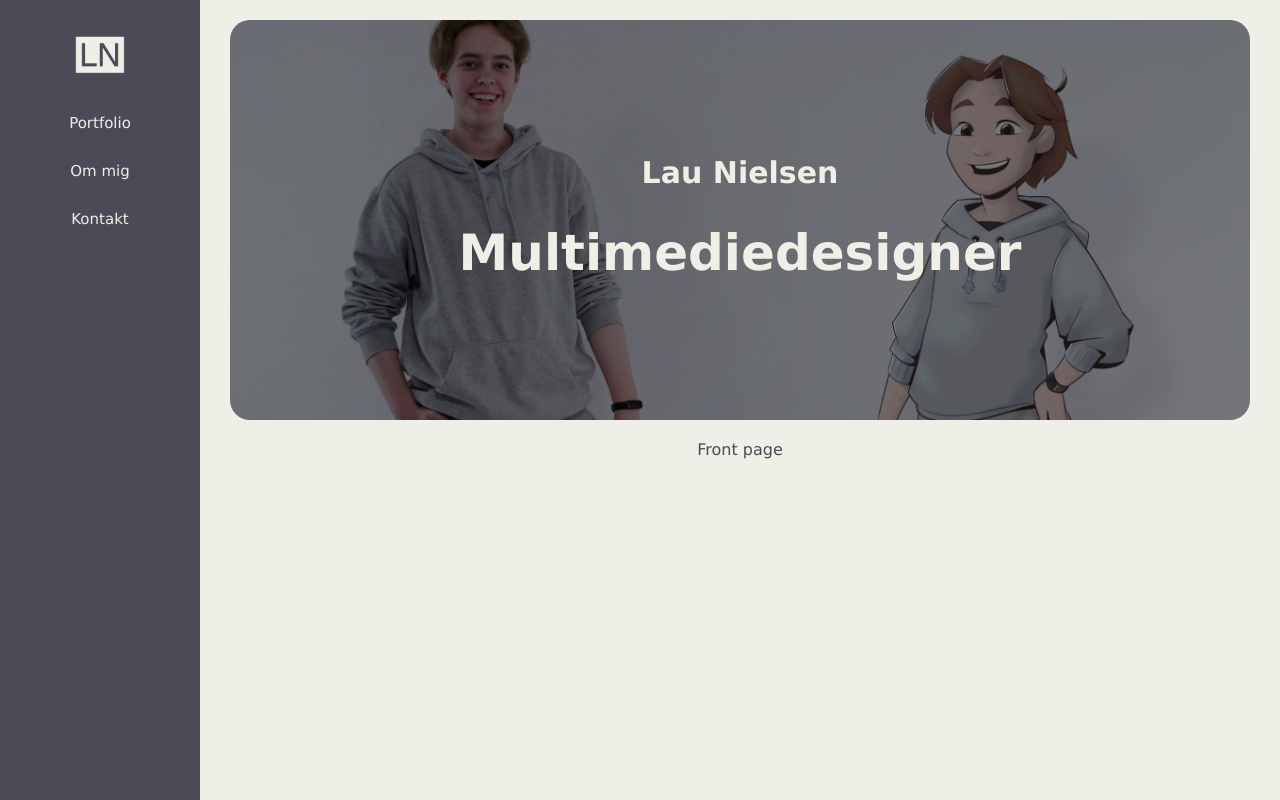
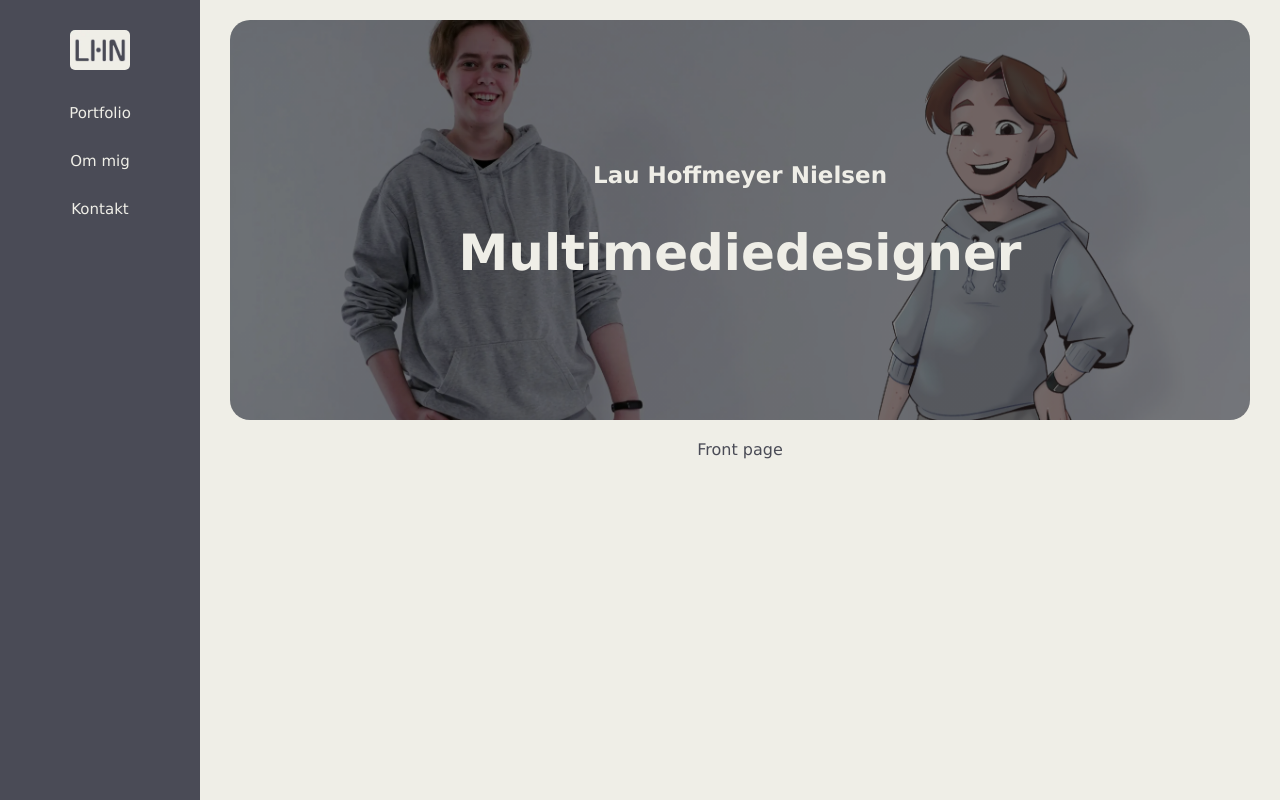
Before and after one commit to lauhofn-mmd/p3-praesentaionsportfolio, a plain HTML site: page index.html in a window 1280 px wide. Shown: the top 800 px of the page. Drawn offline with Linux system fonts and the light colour scheme.

Commit message:
nyt logo og opdaterede undersider
nyt logo og opdaterede undersider

```diff
--- a/index.html
+++ b/index.html
@@ -5,7 +5,7 @@
     <title>Laus Præsentationsportfolio</title>
     <link rel="stylesheet" href="stylesheet.css">
     <meta charset="utf-8">
-    <link rel="icon" type="image/x-icon" href="img/lau-webp/logo-light.webp"> <!-- Favicon Ikon -->
+    <link rel="icon" type="image/x-icon" href="img/lau-webp/lhn-logo-light.webp"> <!-- Favicon Ikon -->
     <meta name="viewport" content="width=device-width, initial-scale=1"> <!-- Vigtig at have med til Media Responsive design -->
   </head>
 
@@ -15,7 +15,7 @@
       <!-- Start på Navigationslinje -->
         <nav class="menu">
           <div>
-            <a id="CTA-knap" href="index.html" target="_self"><img src="img/lau-webp/logo-light.webp"></a>
+            <a href="index.html" target="_self"><img src="img/lau-webp/lhn-logo-light.webp"></a>
           </div>
 
           <div>
@@ -40,7 +40,7 @@
 
             <div class="main-title-pic">
               <div class="title-text">
-                <h3>Lau Nielsen</h3>
+                <h3><a href="om-mig.html" target="_self">Lau Hoffmeyer Nielsen</a></h3>
                 <h1>Multimediedesigner</h1>
               </div>
             </div>
--- a/stylesheet.css
+++ b/stylesheet.css
@@ -1,4 +1,4 @@
-
+@charset "utf-8";
 /* Start på CSS layout */
 
 /* Start på Body */
@@ -68,26 +68,18 @@
             margin: 1px;
         }
 
-        #CTA-knap {
-            padding: 10px;
-            border-radius: 10px;
-            display: inline-block;
-            margin: 5px;
+        .menu img {   /* Logo i navigation */
+            height: 40px;
+            border-radius: 5px;
+
+            transition-property: height; /* Hover animation property */
+            transition-duration: 0.5s; /* Hvor lang tid skal de tage at ændre height */
         }
 
-        .menu img {
-            height: 40px;
+        .menu img:hover {
+            height: 43px;
         }
 
-        .menu-soMe-container {   /* Sociale Medier ikoner og links til senere */
-            display: flex;
-            justify-content: flex-start;
-        }
-
-        .soMe-container {
-            padding: 1px;
-
-        }
 
     /* Slut på menu */
 
@@ -118,6 +110,18 @@
                 left: 50%;
                 transform: translate(-50%, -50%);
                 color: #EFEEE7;
+            }
+
+            .title-text h3 a {
+                text-decoration: none;
+                color: #EFEEE7;
+                font-size: 17px;
+                transition-property: font-size; /* Hover animation property */
+                transition-duration: 0.5s; /* Hvor lang tid skal de tage at ændre height */
+            }
+
+            .title-text h3 a:hover {
+                font-size: 18px;
             }
 
             .title-text h1 {
@@ -170,8 +174,17 @@
         }
 
         .menu img {
-            height: 50px;
+            height: 40px;
+            border-radius: 5px;
+
+            transition-property: height; /* Hover animation property */
+            transition-duration: 0.5s; /* Hvor lang tid skal de tage at ændre height */
         }
+
+        .menu img:hover {
+            height: 43px;
+        }
+
 
         .main-title-pic {
            height: 400px;
@@ -191,6 +204,18 @@
             font-size: 30px;
         }
 
+        .title-text h3 a {
+            text-decoration: none;
+            color: #EFEEE7;
+            font-size: 23px;
+            transition-property: font-size; /* Hover animation property */
+            transition-duration: 0.5s; /* Hvor lang tid skal de tage at ændre height */
+        }
+
+        .title-text h3 a:hover {
+            font-size: 24px;
+        }
+
     }
 
 /* Slut på Media Query for PC Skærm */
```
Also changed, not shown: kontakt.html (+3 -3 lines), om-mig.html (+3 -3 lines), portfolio.html (+3 -3 lines), img/lau-webp/lhn-logo-light.webp (added).
